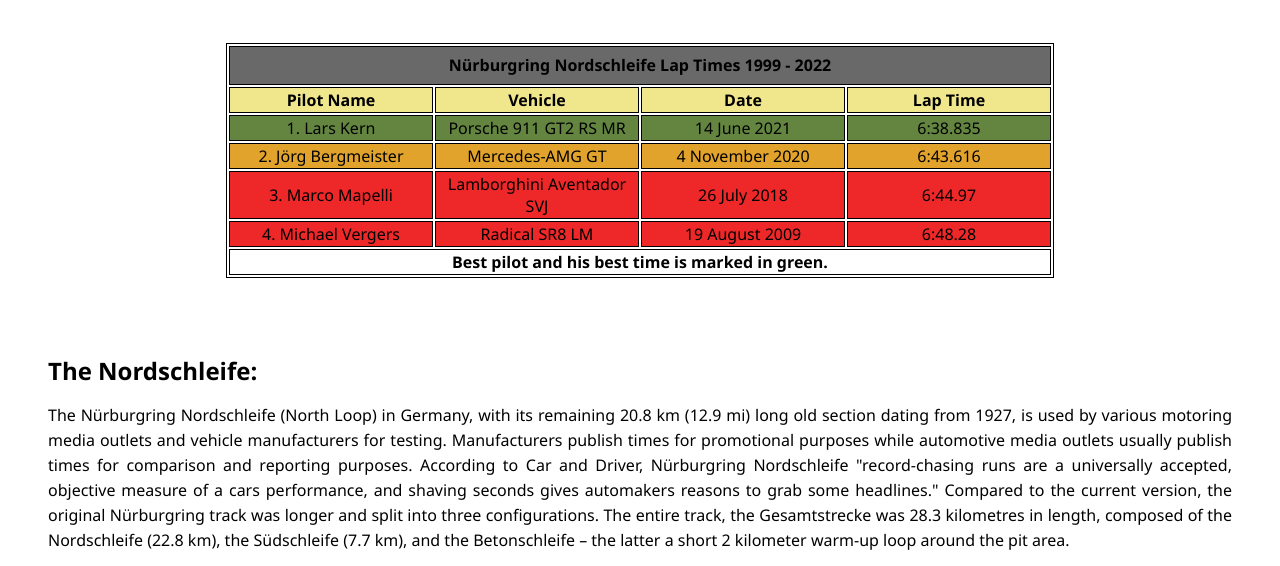
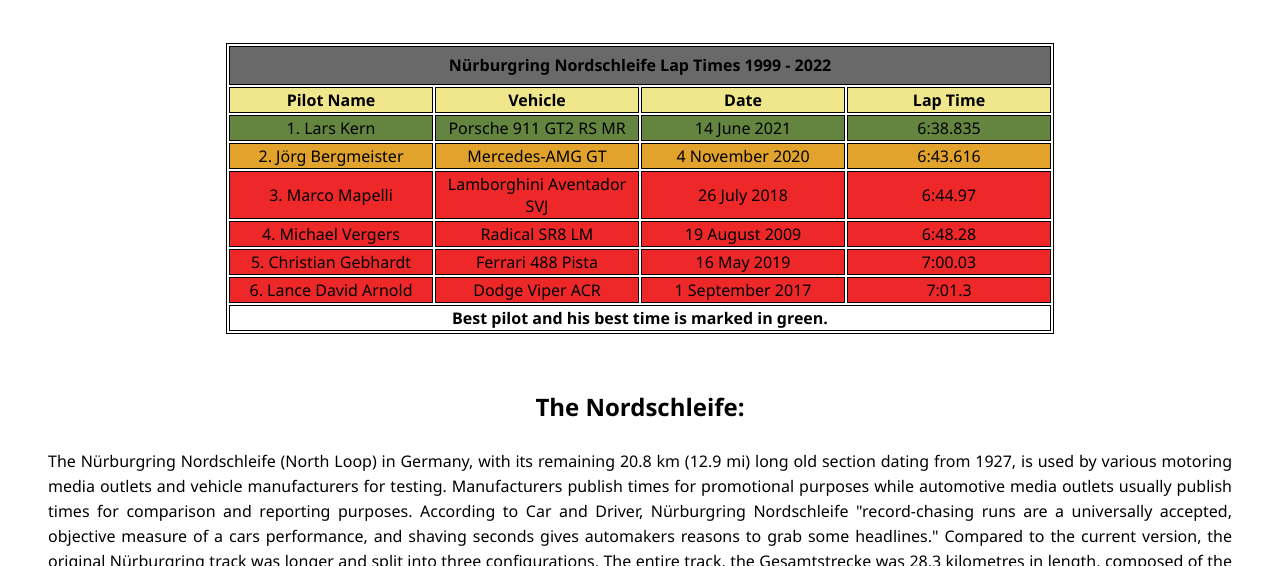
Before and after one commit to ISITHECOTR/testproject, a plain HTML site: page index.html in a window 1280 px wide. Shown: the part 156-722 px from the top of the page. Drawn offline with Linux system fonts and the light colour scheme.

Commit message:
text align for h2, adding table info

```diff
--- a/index.html
+++ b/index.html
@@ -65,6 +65,18 @@
                 <td>19 August 2009</td>
                 <td>6:48.28</td>
           </tr>
+          <tr style="background-color: rgb(238, 40, 40); text-align: center;">
+                <td>5. Christian Gebhardt</td>
+                <td>Ferrari 488 Pista</td>
+                <td>16 May 2019</td>
+                <td>7:00.03</td>
+          </tr>
+          <tr style="background-color: rgb(238, 40, 40); text-align: center;">
+                <td>6. Lance David Arnold</td>
+                <td>Dodge Viper ACR</td>
+                <td>1 September 2017</td>
+                <td>7:01.3</td>
+          </tr>
     </tbody>
 
     <tfoot>
@@ -76,10 +88,11 @@
 
 
 
-<div style="color:black; font-family: 'Segoe UI', Tahoma, Geneva, Verdana, sans-serif; font-size: 16px; text-align: justify; line-height: 25px; margin-top: 10px; margin-bottom: 10px; margin-left: 30px; margin-right: 30px; padding: 10px; box-sizing: border-box;">
-    <h2>The Nordschleife:</h2>
+<div>
+    <h2 style="color:black; font-family: 'Segoe UI', Tahoma, Geneva, Verdana, sans-serif; text-align: center; line-height: 25px; margin-top: 10px; margin-bottom: 10px; margin-left: 30px; margin-right: 30px; padding: 10px; box-sizing: border-box;">
+      The Nordschleife:</h2>
 
-         <p>The Nürburgring Nordschleife (North Loop) in Germany, with its remaining 20.8 km (12.9 mi) long old section dating from 1927, is used by various motoring media outlets and vehicle manufacturers for testing.
+         <p style="color:black; font-family: 'Segoe UI', Tahoma, Geneva, Verdana, sans-serif; font-size: 16px; text-align: justify; line-height: 25px; margin-top: 10px; margin-bottom: 10px; margin-left: 30px; margin-right: 30px; padding: 10px; box-sizing: border-box;">The Nürburgring Nordschleife (North Loop) in Germany, with its remaining 20.8 km (12.9 mi) long old section dating from 1927, is used by various motoring media outlets and vehicle manufacturers for testing.
         Manufacturers publish times for promotional purposes while automotive media outlets usually publish times for comparison and reporting purposes.
         According to Car and Driver, Nürburgring Nordschleife "record-chasing runs are a universally accepted, objective measure of a cars performance, and shaving seconds gives automakers reasons to grab some headlines."
         Compared to the current version, the original Nürburgring track was longer and split into three configurations.
```
